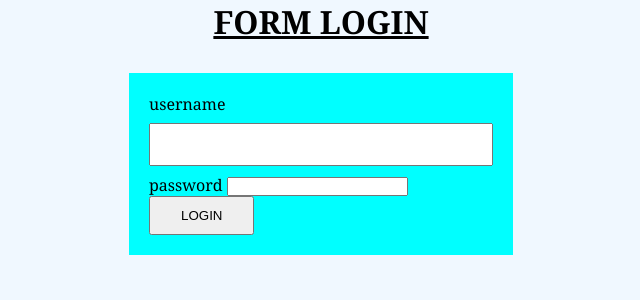
After one commit to Vinozz1/MY-SQL, a Flask app: page /login in a window 1280 px wide. The commit adds this page. Shown: the top 300 px of the page, without its empty margins (319-959 px from the left). Run offline with Flask 3, Linux system fonts and the light colour scheme; parts of the project's set-up code (start-up, migrations or seed data) failed here and were passed over.

Commit message:
login page

```diff
--- a/04/main.py
+++ b/04/main.py
@@ -1,22 +1,121 @@
 from flask import *
+import secrets
+from datetime import datetime
 
 app = Flask(__name__)
+app.secret_key = secrets.token_hex(16)
+app.permanet_session_lifetime = datetime.timedelta(minutes=5)
+# session.permanent = True
 
-@app.route('/home')
+users = [
+    {
+        "username": "admin",
+        "password": '123456',
+        "role": 'admin'
+    },
+    {
+        "username": "sma.23.2024",
+        "password": '090109',
+        "role": 'admin'
+    },
+    {
+        "username": "jasen",
+        "password": 'j',
+        "role": 'admin'
+    }
+]
+
+@app.route("/")
+@app.route("/home")
 def home():
-    return render_template("home.html")
+    return render_template('home.html')
 
-@app.route('/bio', methods = ["POST", "GET"])
+@app.route('/admin')
+def admin():
+    if session.get("user") and session.get("role") == "admin":
+        return render_template("admin.html")
+    else:
+        return redirect(url_for("login"))
+
+# @app.route('/creator')
+# def creator():
+    # if session.get("user") and session.get("role") == "creator":
+    #     return render_template("creator.html")
+    # else:
+    #     return redirect(url_for("login"))
+
+# @app.route("/login", methods=["POST", "GET"])
+# def login():
+#     if request.method == "POST":
+#         username = request.form["username"]
+#         password = request.form["password"]
+
+#         # for user in users:
+#         #     if username == user["username"] and password == user["password"]:
+#         #         session["user"] = username
+#         #         session["role"] = user["role"]
+
+#         #         if user["role"] == "admin":
+#         #             return redirect(url_for("admin"))
+#         #         elif user["role"] == "creator":
+#         #             return redirect(url_for("creator"))
+#         #         else:
+#         #             return redirect(url_for("home"))
+
+#         # return redirect(url_for("login"))
+#         for i in users:
+#             if (username == i["username"]) and (password == i["password"]):
+#                 session["user"] = username
+#                 # session["role"] = i["role"]
+#                 # if i["role"] == "admin":
+#                 #     return redirect(url_for("admin"))
+#                 # elif i["role"] == "creator":
+#                 #     return redirect(url_for("creator"))
+#                 # else:
+#                 #     return redirect(url_for("home"))
+#                 return redirect(url_for(i["role"]))
+#             else:
+#                 return redirect(url_for("login"))
+#     else:
+#         return render_template('login.html')
+
+@app.route("/login", methods=["POST", "GET"])
+def login():
+    if request.method == "POST":
+        username = request.form["username"]
+        password = request.form["password"]
+
+        for i in users:
+            if username == i["username"] and password == i["password"]:
+                session["user"] = username
+                session["role"] = i["role"]
+                # return redirect(url_for(i["role"]))
+                return redirect(url_for("admin"))
+        else:
+            return redirect(url_for("login"))
+    else:
+        return render_template('login.html')
+
+@app.route('/logout')
+def logout():
+    session.pop("user", None)
+    session.pop("role", None)
+    # all session:
+    # session.clear()
+    return redirect(url_for("login"))
+
+@app.route("/bio", methods=["POST", "GET"])
 def bio():
-    return render_template("bio.html",
-                           nama = request.form["nama"],
-                           kelas = request.form["kelas"],
-                           email = request.form["email"],
-                           tempat = request.form["tempat"],
-                           tgl = request.form["tgl"],
-                           cita = request.form["cita"],
-                           agama = request.form["agama"],
-                           tentang = request.form["tentang"],
-                           )
+    return render_template('bio.html',
+                         nama=request.form["nama"],
+                         kelas=request.form["kelas"],
+                         email=request.form["email"],
+                         tempat=request.form["tempat"],
+                         tanggal=request.form["tanggal"],
+                         cita=request.form["cita"],
+                         agama=request.form["agama"],
+                         tentang=request.form["Tentang"],
+                         )
+
 if __name__ == '__main__':
     app.run(debug=True)
--- /dev/null
+++ b/04/static/css/style.css
@@ -0,0 +1,45 @@
+* {
+    margin: 0;
+    padding: 0;
+    box-sizing: border-box;
+    }
+    body{
+        background-color: aliceblue;
+        font-family: Cambria, Cochin, Georgia, Times, 'Times New Roman', serif;
+    }
+
+    header{
+        text-align: center;
+    }
+
+    img{
+        width: 200px;
+        text-align: center;
+    }
+
+    main{
+        width: 30%;
+        background-color: aqua;
+        margin: 30px auto;
+        padding: 20px;
+    }
+
+    fieldset{
+        padding: 12px 20px;
+    }
+
+    input[type=text],
+    input[type=number],
+    input[type=email],
+    input[type=date],
+    select,
+    textarea {
+        width: 100%;
+        padding: 12px 20px;
+        margin: 8px 0;
+        box-sizing: border-box;
+    }
+
+    button{
+        padding: 10px 30px;
+    }
--- a/04/templates/base.html
+++ b/04/templates/base.html
@@ -0,0 +1,13 @@
+<!DOCTYPE html>
+<html lang="en">
+<head>
+    <meta charset="UTF-8">
+    <meta name="viewport" content="width=device-width, initial-scale=1.0">
+    <title>BIODATA ...</title>
+    <link rel="stylesheet" href="{{ url_for ('static', filename='css/style.css')}}">
+</head>
+<body>
+    {% block konten %}
+    {% endblock %}
+</body>
+</html>
--- /dev/null
+++ b/04/templates/login.html
@@ -0,0 +1,19 @@
+{% extends 'base.html' %}
+
+{% block konten %}
+    <header>
+        <h1><u>FORM LOGIN</u></h1>
+    </header>
+
+    <main>
+        <form action="{{ url_for('login' ) }}" method="POST">
+            <label for="username">username</label>
+            <input name="username" id="username" type="text" required>
+
+            <label for="password">password</label>
+            <input name="password" id="password" type="password" required>
+
+            <button type="submit">LOGIN</button>
+        </form>
+    </main>
+{% endblock %}
```
Also changed, not shown: 04/templates/admin.html (added, +17 -0 lines), 04/templates/bio.html (added, +33 -0 lines), 04/templates/creator.html (added, +17 -0 lines), 04/templates/home.html (+22 -0 lines), 04/static/img/Jo Yuri 2.jpg (added).
